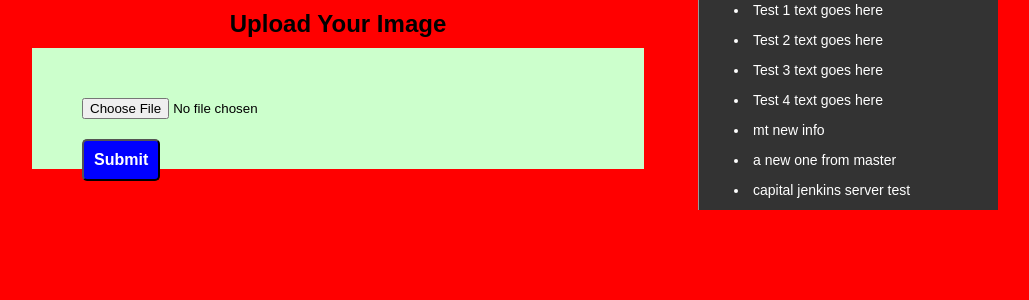
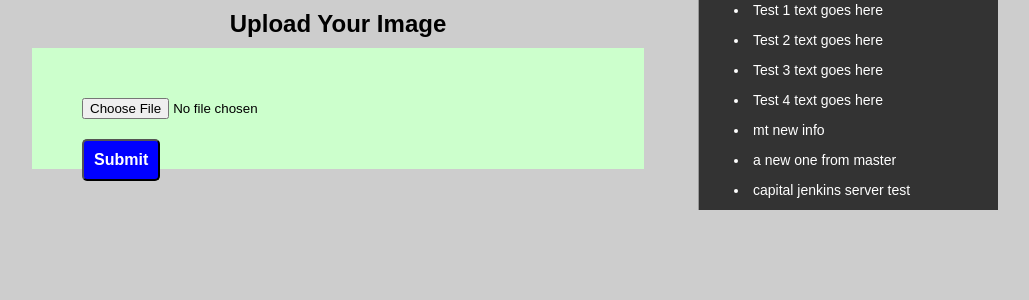
Before and after one commit to santanucn/testgit, a PHP site: page / in a window 1280 px wide. Shown: the top 300 px of the page, without its empty margins (142-1171 px from the left). Run offline with PHP 8.4, Linux system fonts and the light colour scheme.

Commit message:
background color change

```diff
--- a/css/style.css
+++ b/css/style.css
@@ -10,7 +10,7 @@ body {
 	padding:0px;
 	margin:0px;
 	font:normal 14px Arial, Tahoma, sans-serif;
-	background: red;
+	background: #cdcdcd;
 }
 .wrapper {
 	width:100%;
```
